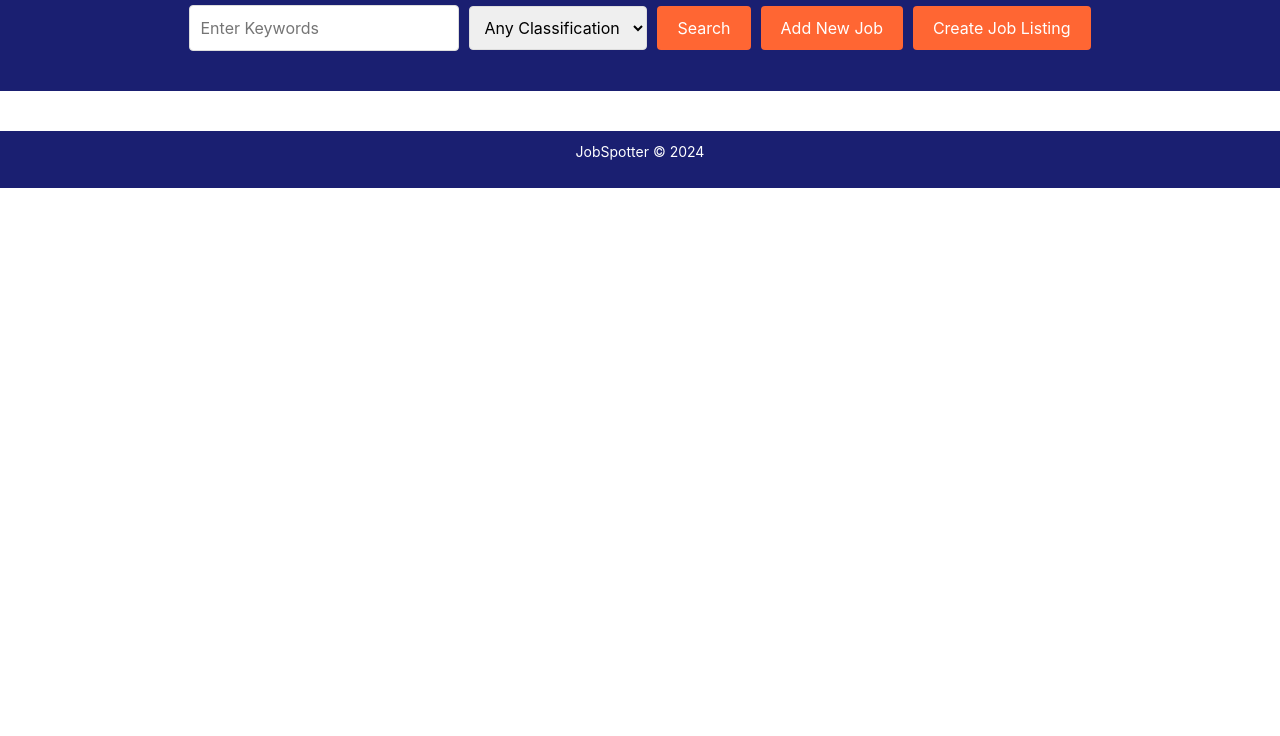
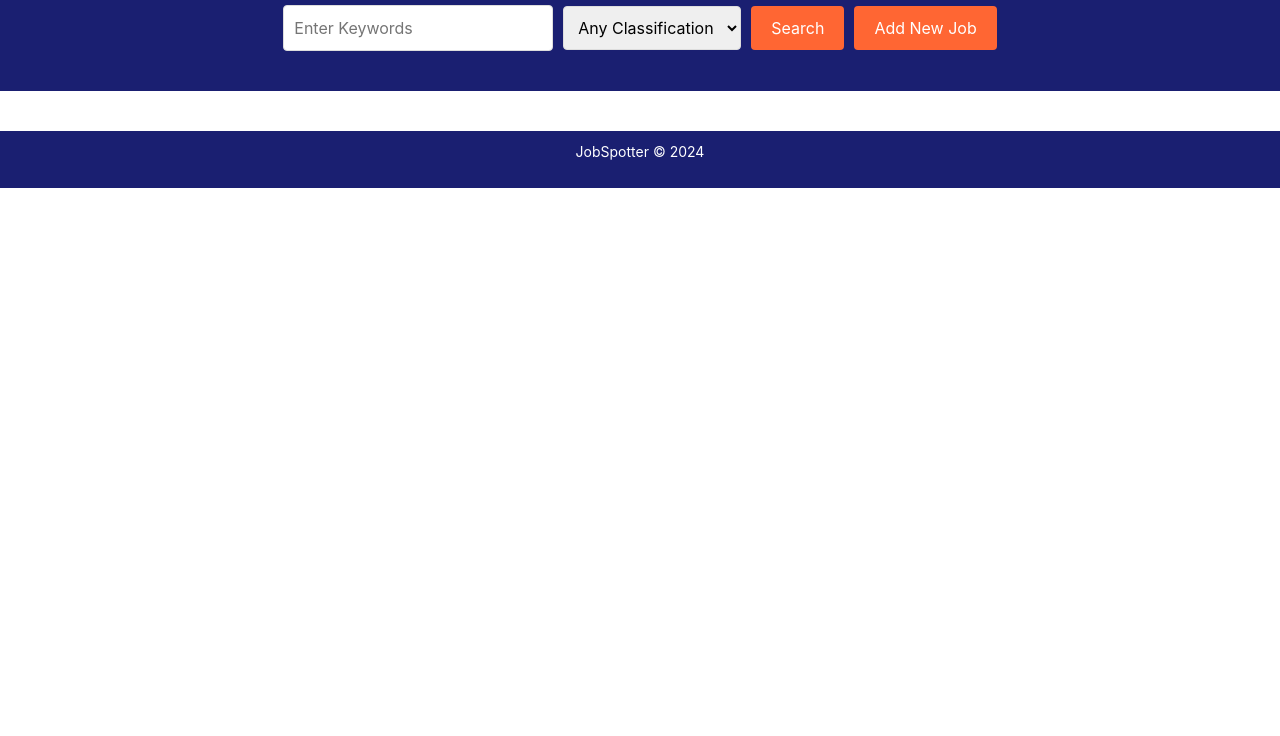
Before and after one commit to yenyew/devops-project-yenyew, a website: page public/index.html in a window 1280 px wide. Shown: the part 64-800 px from the top of the page. Drawn offline with nearby package versions, Linux system fonts and the light colour scheme; no server answers.

Commit message:
Removed redundant create job listing button from index.html

```diff
--- a/public/index.html
+++ b/public/index.html
@@ -23,8 +23,6 @@
 
             <!-- Button to trigger modal -->
             <button class="btn btn-primary" data-toggle="modal" data-target="#resourceModal">Add New Job</button>
-
-            <button class="create-job-btn" onclick="createJob()">Create Job Listing</button>
 
         </div>
     </header>
```
